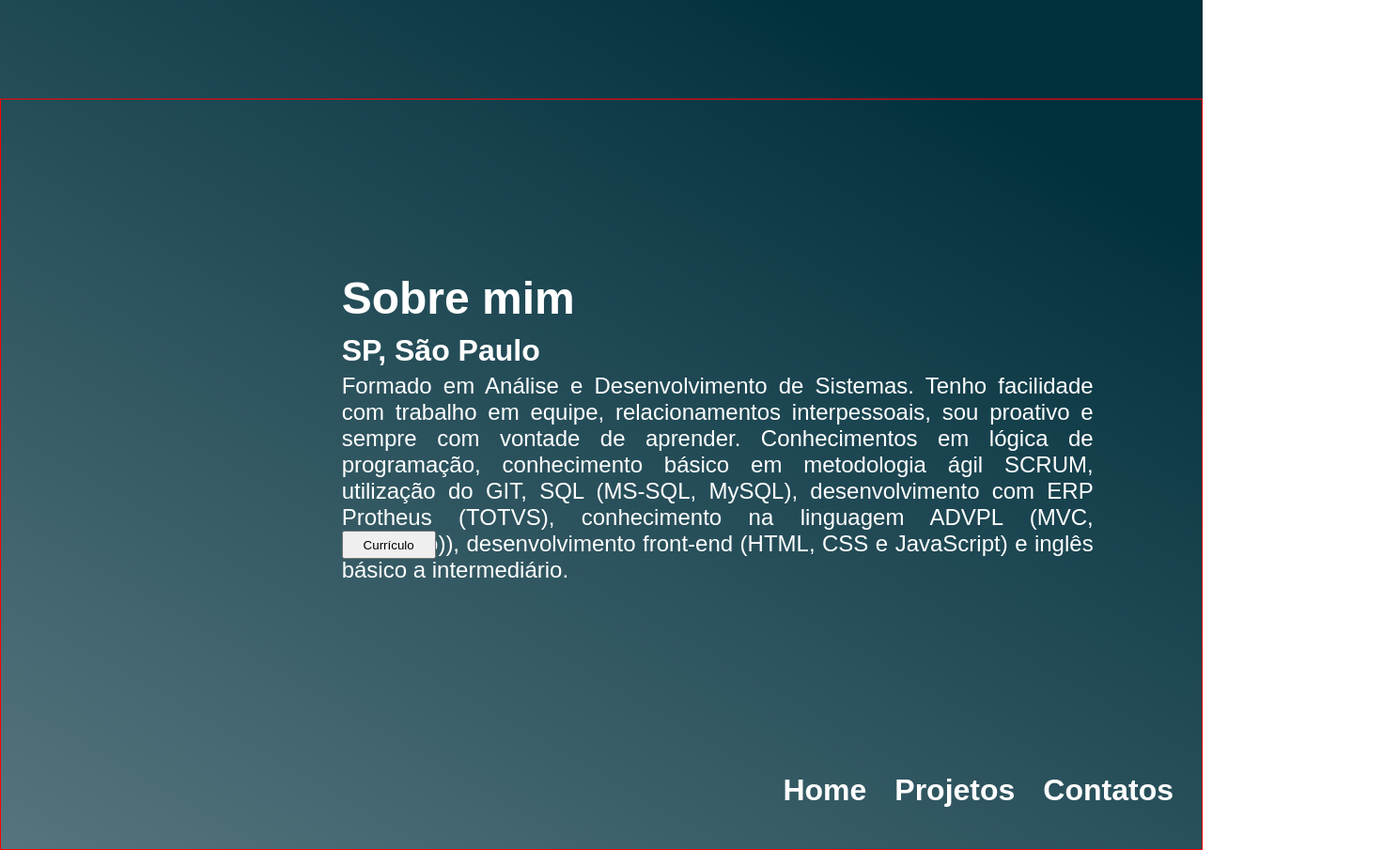
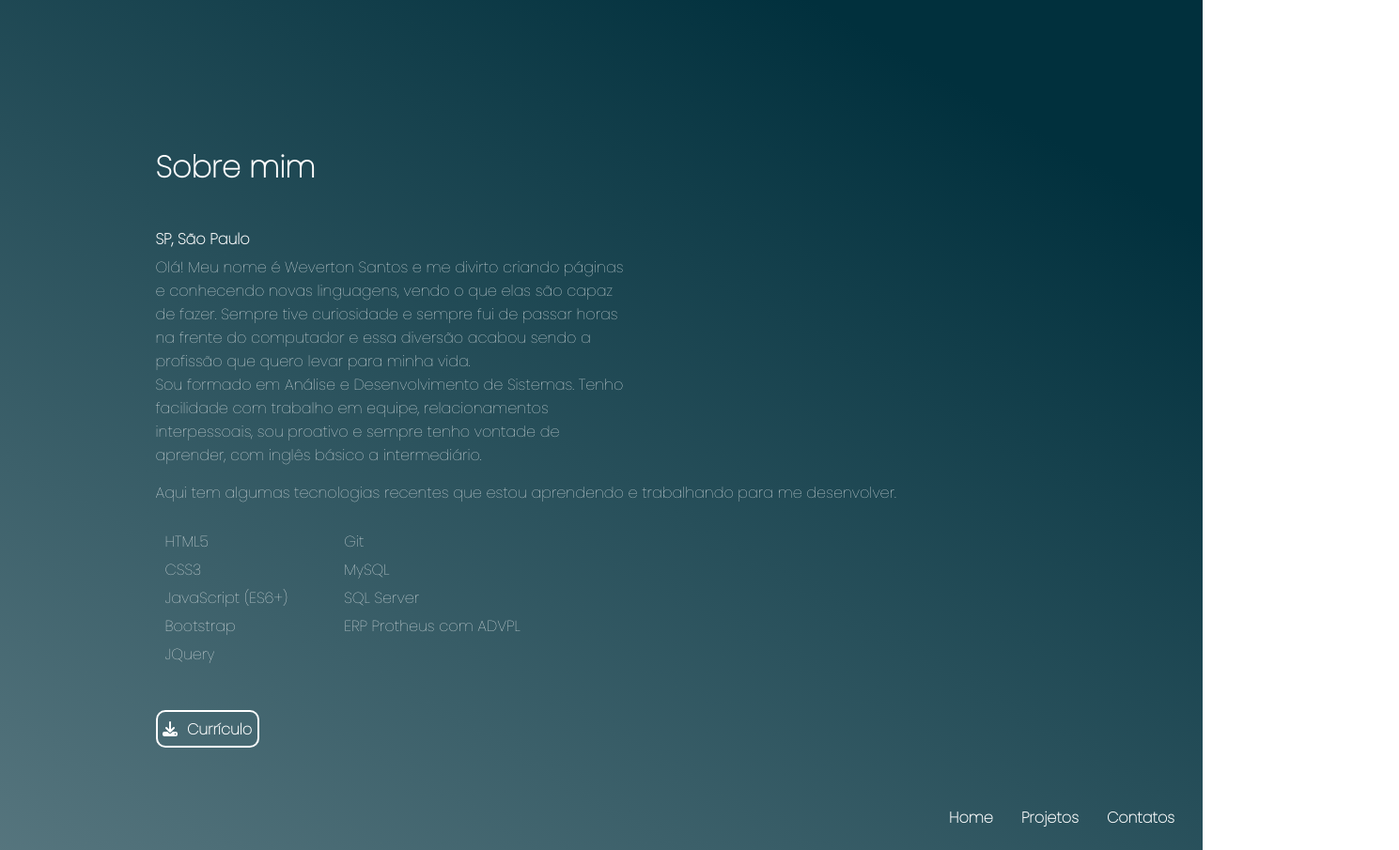
Before and after one commit to wevertonsantos/portfolio-ws, a plain HTML site: page index.html in a window 1280 px wide. Shown: the part 695-1600 px from the top of the page at 94% size, 1489 px wide, since content can reach past the window. Drawn offline with Linux system fonts and the light colour scheme; a web font is replaced by a local one.

Commit message:
Atualizações sobre mim

```diff
--- a/css/style.css
+++ b/css/style.css
@@ -1,4 +1,4 @@
-*{list-style: none; box-sizing: border-box; padding: 0; margin: 0; font-family: 'Alumni Sans Pinstripe', sans-serif;}
+*{list-style: none; box-sizing: border-box; padding: 0; margin: 0; font-family: 'Poppins', sans-serif;}
 a{text-decoration: none; cursor: pointer;}
 
 /* --------------------------- Home ---------------------------- */
@@ -32,9 +32,9 @@ header a{
 }
 
 header #nome{
-    font-family: 'Audiowide', cursive;
+    font-family: 'Poppins', cursive;
     padding-top: 10px;
-    font-size: 4em;
+    font-size: 2.5em;
 }
 
 /* --------------------------- Home ---------------------------- */
@@ -57,21 +57,21 @@ header #nome{
     top: 350px;
     left: 100px;
     position: absolute;
-    font-size: 3em;
+    font-size: 2em;
 }
 
 #hero-text .hello{
     top: 300px;
     left: 100px;
     position: absolute;
-    font-size: 3em;
+    font-size: 2em;
 }
 
 #hero-text .name {
     top: 380px;
     left: 100px;
     position: absolute;
-    font-size: 7em;
+    font-size: 4em;
 }
 
 #hero-text .name{
@@ -94,13 +94,13 @@ header #nome{
 
 #hero-text:after {
     position: relative;
-    top: 380px;
-    left: 640px;
+    top: 377px;
+    left: 620px;
     content: '|';
     margin-left: 5px;
     opacity: 1;
     animation: pisca .5s infinite;
-    font-size: 7em;
+    font-size: 4em;
 }
 
 /* Home Animação aplicada */
@@ -126,8 +126,8 @@ header #nome{
 /* Home Texto (Desenvolvedor) */
 #dev{
     color: rgb(255,255,255);
-    font-size: 3.5em;
-    top: 130px;
+    font-size: 2em;
+    top: 140px;
     left: 890px;
     bottom: 10px;
     position: relative;
@@ -182,7 +182,7 @@ i{
     color: white;
     top: 150px;
     position: relative;
-    font-size: 1em;
+    font-size: 0.6em;
 }
 
 #hero-menu .sobre .txt-sbr:hover{
@@ -199,7 +199,7 @@ i{
 #hero-menu .projetos .txt-prj{
     position: relative;
     color: white;
-    font-size: 1em;
+    font-size: 0.6em;
     right: 30px;
     top: 400px;
 }
@@ -214,8 +214,8 @@ i{
     color: white;
     position: relative;
     top: 150px;
-    left: 65px;
-    font-size: 1em;
+    left: 50px;
+    font-size: 0.6em;
 }
 
 #hero-menu .contatos .txt-cnt:hover{
@@ -227,7 +227,6 @@ i{
 /* Hero Sobre Mim */
 
 #hero-sobre {
-    border: 1px solid red;
     color: white;
     height: 100vh;
     display: grid;
@@ -236,42 +235,48 @@ i{
 }
 
 #hero-sobre .texto-sbr{
-    padding-top: 50px;
     align-self: center;
     grid-row-start: 1;
     grid-row-end: 4;
     grid-column-start: 2;
-    grid-column-end: 4;
-    height: 50vh;
+    grid-column-end: 3;
 }
 
 #hero-sobre .texto-sbr h1{
-    padding-bottom: 10px;
-    font-size: 3em;
+    padding-bottom: 40px;
+    font-size: 2em;
 }
 
 #hero-sobre .texto-sbr h3{
-    font-size: 2em;
+    font-size: 1em;
     padding-bottom: 5px;
 }
 
+#hero-sobre .texto-sbr .skill-intro{
+    padding-top: 15px;
+    padding-bottom: 15px;
 
-#hero-sobre .texto-sbr p{
-    text-align: justify;
-    width: 800px;
-    font-size: 1.5em;
 }
 
-/* Hero Sobre mim - Imagens */
+#hero-sobre .texto-sbr .intro{
+    text-align: start;
+    width: 500px;
+    font-size: 1em;
+}
 
-#hero-sobre .imagens-sbr{
-    padding-left: 300px;
-    grid-row-start: 1;
-    grid-row-end: 4;
-    grid-column-start: 2;
-    grid-column-end: 1;
-    align-self: center;
-    height: 50vh;
+#hero-sobre .texto-sbr .skill{
+    line-height: 30px;
+    padding: 10px;
+    display: flex;
+    width: 400px;
+    height: 150px;
+}
+
+#hero-sobre .texto-sbr .skill .front{
+}
+
+#hero-sobre .texto-sbr .skill .back{
+    padding-left: 60px;
 }
 
 /* Hero Sobre mim - Botão */
@@ -279,7 +284,7 @@ i{
 #hero-sobre .botao-sbr{
     grid-column-start: 2;
     grid-column-end: 4;
-    grid-row-start: 2;
+    grid-row-start: 4;
     grid-row-end: 4;
     align-self: flex-start;
     height: 30px;
@@ -287,11 +292,27 @@ i{
 }
 
 #hero-sobre .botao-sbr button{
-    height: 30px;
-    width: 100px;
+    cursor: pointer;
+    border: 2px solid rgb(255,255,255);
+    color: white;
+    border-radius: 10px 10px 10px 10px;
+    background-color: rgb(255,255,255, 0);
+    font-weight: bold;
+    font-size: 1em;
+    height: 40px;
+    width: 110px;
 }
 
-/* Hero Sobre mim - Menu Home/Projetos/Contatos */
+#hero-sobre .botao-sbr a{
+    color: white;
+}
+
+#hero-sobre .botao-sbr i{
+    padding-right: 10px;
+    color: white;
+}
+
+/* Hero Sobre mim - Rodape Menu Home/Projetos/Contatos */
 
 #sobre-rodape{
     grid-column-start: 1;
@@ -302,6 +323,7 @@ i{
 }
 
 #sobre-rodape a{
+    font-size: 0.5em;
     color: white;
 }
 
--- a/index.html
+++ b/index.html
@@ -6,13 +6,9 @@
     <meta name="viewport" content="width=device-width, initial-scale=1.0">
     <link rel="stylesheet" href="/css/style.css">
 
-    <link rel="preconnect" href="https://fonts.googleapis.com">
+<link rel="preconnect" href="https://fonts.googleapis.com">
 <link rel="preconnect" href="https://fonts.gstatic.com" crossorigin>
-<link href="https://fonts.googleapis.com/css2?family=Audiowide&display=swap" rel="stylesheet">
-
-    <link rel="preconnect" href="https://fonts.googleapis.com">
-<link rel="preconnect" href="https://fonts.gstatic.com" crossorigin>
-<link href="https://fonts.googleapis.com/css2?family=Alumni+Sans+Pinstripe&display=swap" rel="stylesheet">
+<link href="https://fonts.googleapis.com/css2?family=Poppins:wght@100&display=swap" rel="stylesheet">
 
     <link rel="stylesheet" href="https://cdnjs.cloudflare.com/ajax/libs/font-awesome/6.1.1/css/all.min.css"
     integrity="sha512-KfkfwYDsLkIlwQp6LFnl8zNdLGxu9YAA1QvwINks4PhcElQSvqcyVLLD9aMhXd13uQjoXtEKNosOWaZqXgel0g=="
@@ -48,7 +44,7 @@
 
         <div id="hero-menu">
             <div class="sobre">
-                    <h1><a href="#" class="txt-sbr">Sobre</a></h1>
+                    <h1><a href="#hero-sobre" class="txt-sbr">Sobre</a></h1>
             </div>
 
             <div class="projetos">
@@ -71,23 +67,44 @@
 
             <h3>SP, São Paulo</h3>
 
-            <p> Formado em Análise e Desenvolvimento de Sistemas.
-                Tenho facilidade com trabalho em equipe, relacionamentos interpessoais, sou proativo e sempre com vontade de aprender.
-                Conhecimentos em lógica de programação, conhecimento básico em metodologia ágil SCRUM, utilização do GIT, SQL (MS-SQL, MySQL),
-                desenvolvimento com ERP Protheus (TOTVS), conhecimento na linguagem ADVPL (MVC, ExecAuto)),
-                desenvolvimento front-end (HTML, CSS e JavaScript) e inglês básico a intermediário.
-            </p>
-        </div>
+            <div class="intro">
+                <p>Olá! Meu nome é Weverton Santos e me divirto criando páginas e conhecendo novas linguagens, vendo o que elas são capaz de fazer.
+                Sempre tive curiosidade e sempre fui de passar horas na frente do computador e
+                essa diversão acabou sendo a profissão que quero levar para minha vida.</p>
+                <p>
+                Sou formado em Análise e Desenvolvimento de Sistemas.
+                Tenho facilidade com trabalho em equipe, relacionamentos interpessoais,
+                sou proativo e sempre tenho vontade de aprender, com inglês básico a intermediário.
+                </p>
+            </div>
 
-        <div class="imagens-sbr">
+            <p class="skill-intro">Aqui tem algumas tecnologias recentes que estou aprendendo e trabalhando para me desenvolver.</p>
+
+            <div class="skill">
+
+                <ul class="front">
+                    <li>HTML5</li>
+                    <li>CSS3</li>
+                    <li>JavaScript (ES6+)</li>
+                    <li>Bootstrap</li>
+                    <li>JQuery</li>
+                </ul>
+                <ul class="back">
+                    <li>Git</li>
+                    <li>MySQL</li>
+                    <li>SQL Server</li>
+                    <li>ERP Protheus com ADVPL</li>
+                </ul>
+            </div>
         </div>
 
         <div class="botao-sbr">
-            <button>Currículo</button>
+
+            <a href="https://www.linkedin.com/in/wevertonsantoss/"><button><i class="fa-solid fa-download"></i>Currículo</button></a>
         </div>
 
         <footer id="sobre-rodape">
-            <div class="home-sbr"><h1><a href="#">Home</a></h1></div>
+            <div class="home-sbr"><h1><a href="#hero-text">Home</a></h1></div>
             <div class="projetos-sbr"><h1><a href="#">Projetos</a></h1></div>
             <div class="contatos-sbr"><h1><a href="#">Contatos</a></h1></div>
         </footer>
```
